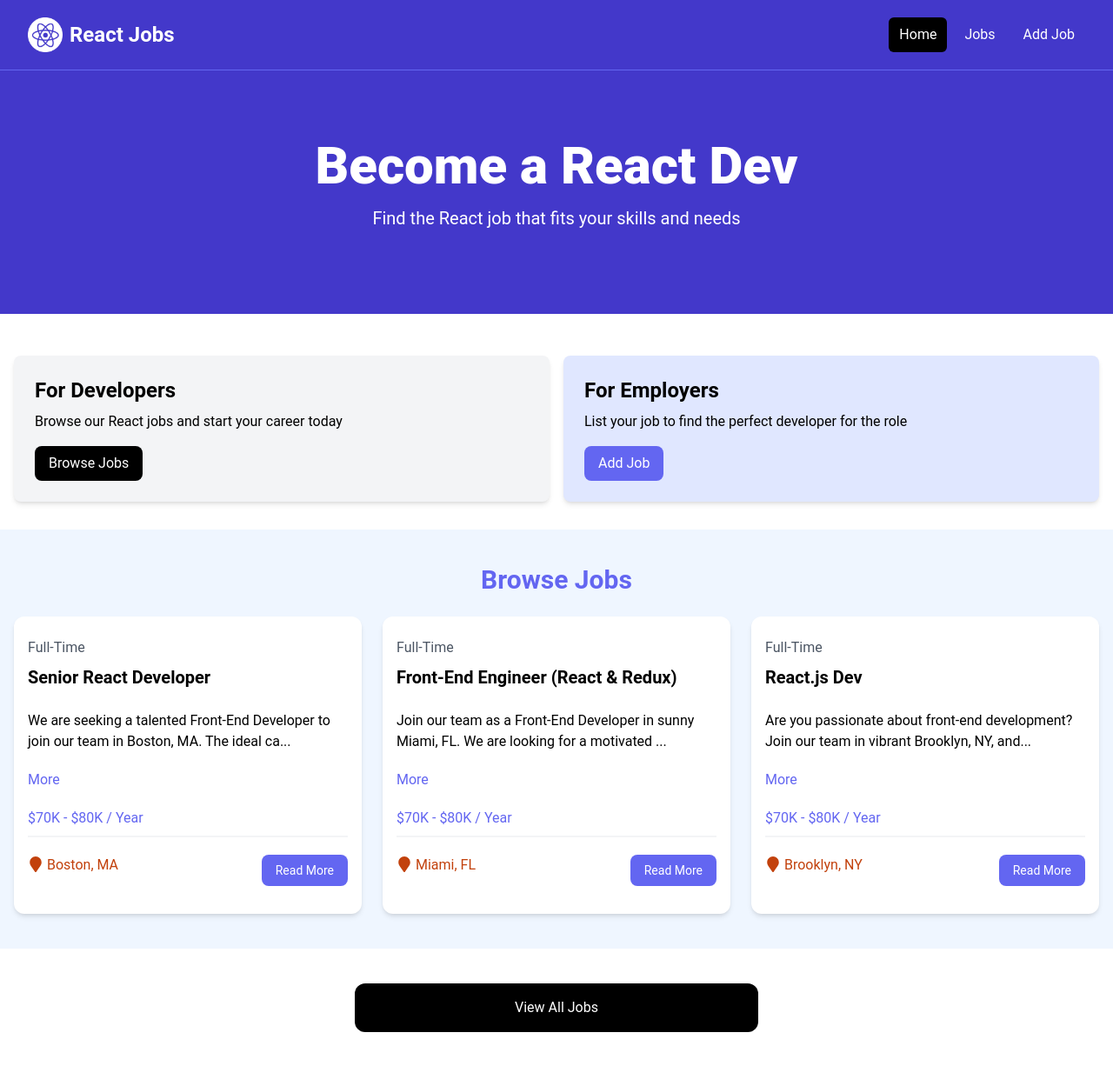
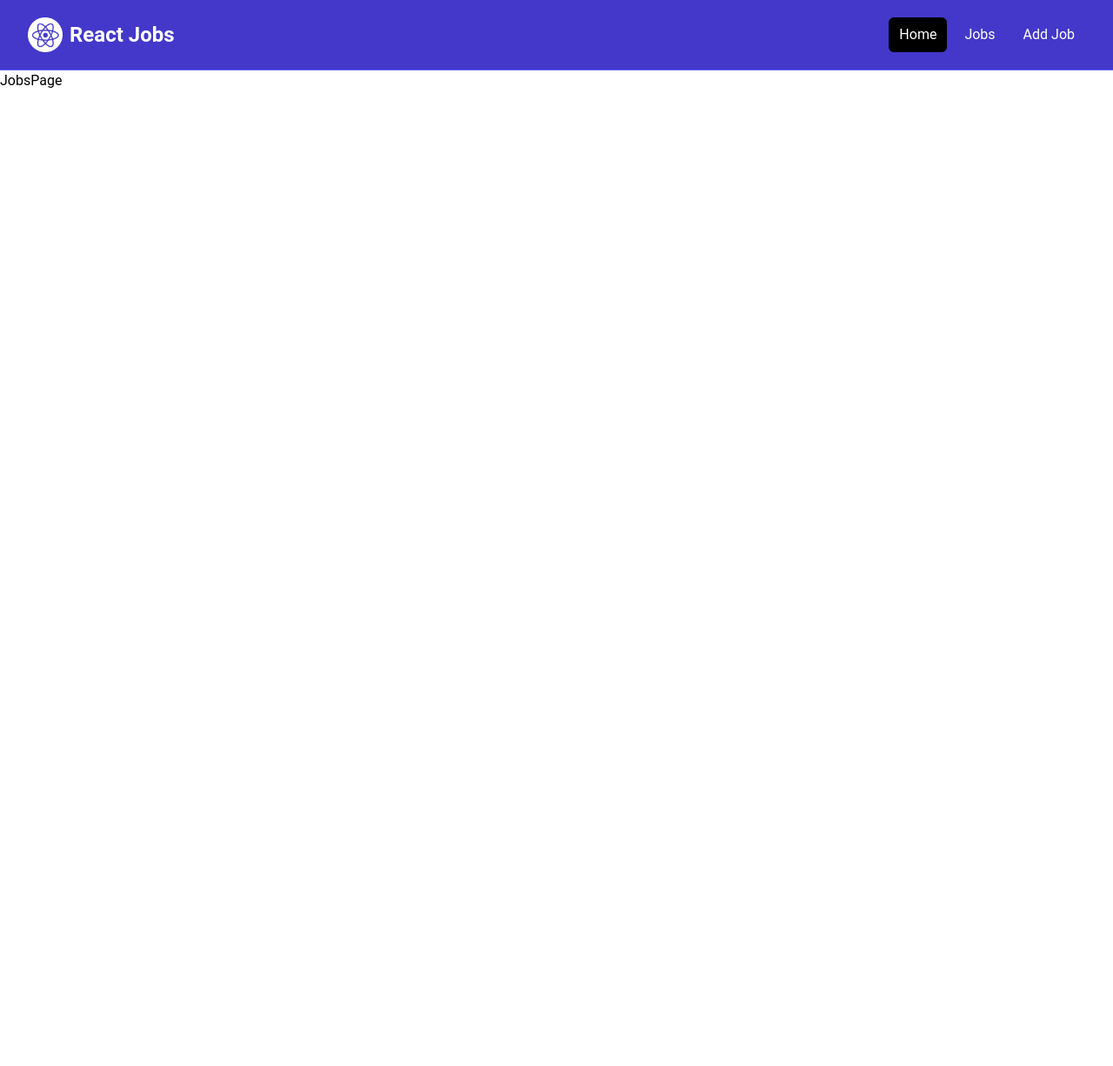
Before and after one commit to AAlWadeiah/react-job-board, a React (Vite) app: page /jobs in a window 1280 px wide. Shown: the whole page at 87% size. After the commit the page ends 800 px from the top, so only its background shows below. Built offline with nearby package versions, Linux system fonts and the light colour scheme.

Commit message:
Create MainLayout with navbar and added Links to all components

```diff
--- a/package.json
+++ b/package.json
@@ -12,7 +12,8 @@
   "dependencies": {
     "react": "^18.3.1",
     "react-dom": "^18.3.1",
-    "react-icons": "^5.2.1"
+    "react-icons": "^5.2.1",
+    "react-router-dom": "^6.24.0"
   },
   "devDependencies": {
     "@types/react": "^18.3.3",
--- a/src/App.jsx
+++ b/src/App.jsx
@@ -1,19 +1,23 @@
-import Navbar from "./components/Navbar"
-import Hero from "./components/Hero"
-import HomeCards from "./components/HomeCards"
-import JobListings from "./components/JobListings"
-import ViewAllJobs from "./components/ViewAllJobs"
+import { Route, createBrowserRouter, createRoutesFromElements, RouterProvider} from "react-router-dom"
+import MainLayout from "./layouts/MainLayout"
+import HomePage from "./pages/HomePage"
+import JobsPage from "./pages/JobsPage"
+
+// Workflow: create a new page in 'src/pages/' then add that page to the route here in App.jsx
+
+const router = createBrowserRouter(
+    createRoutesFromElements(
+      <Route path="/" element={<MainLayout />} >
+        <Route index element={<HomePage />}/>
+        <Route path="/jobs" element={<JobsPage />} />
+      </Route>
+  )
+)
 
 const App = () => {
   return (
-    <>
-    <Navbar />
-    <Hero/>
-    <HomeCards />
-    <JobListings />
-    <ViewAllJobs />
-    </>
-  )
+  <RouterProvider router={router}/>
+)
 }
 
 export default App
--- a/src/components/HomeCards.jsx
+++ b/src/components/HomeCards.jsx
@@ -1,4 +1,6 @@
 import Card from "./Card"
+import { Link } from 'react-router-dom'
+
 
 const HomeCards = () => {
   return (
@@ -10,24 +12,24 @@ const HomeCards = () => {
             <p className="mt-2 mb-4">
               Browse our React jobs and start your career today
             </p>
-            <a
-              href="/jobs.html"
+            <Link
+              to="/jobs.html"
               className="inline-block bg-black text-white rounded-lg px-4 py-2 hover:bg-gray-700"
             >
               Browse Jobs
-            </a>
+            </Link>
           </Card>
           <Card bg="bg-indigo-100">
           <h2 className="text-2xl font-bold">For Employers</h2>
             <p className="mt-2 mb-4">
               List your job to find the perfect developer for the role
             </p>
-            <a
-              href="/add-job.html"
+            <Link
+              to="/add-job.html"
               className="inline-block bg-indigo-500 text-white rounded-lg px-4 py-2 hover:bg-indigo-600"
             >
               Add Job
-            </a>
+            </Link>
           </Card>
         </div>
       </div>
--- a/src/components/JobListing.jsx
+++ b/src/components/JobListing.jsx
@@ -1,7 +1,10 @@
 import { useState } from "react"
 import { FaMapMarker } from "react-icons/fa";
+import { Link } from 'react-router-dom'
+
 
 const JobListing = ( {job} ) => {
+  // State for job description
   const [showFullDescription, setShowFullDescription] = useState(false);
 
   let description = job.description
@@ -21,7 +24,7 @@ const JobListing = ( {job} ) => {
         <div className="mb-5">
           {description}
         </div>
-
+        {/* Need to create a function that points to the state changing function, otherwise setShowFullDescription would execute without a user click */}
         <button onClick={ () => setShowFullDescription((prevState) => !prevState) } className="text-indigo-500 mb-5 hover:text-indigo-600">
           { showFullDescription ? 'Less' : 'More' }
         </button>
@@ -35,12 +38,12 @@ const JobListing = ( {job} ) => {
             <FaMapMarker className="inline text-lg mb-1 mr-1" />
             {job.location}
           </div>
-          <a
-            href={`/job/${job.id}`}
+          <Link
+            to={`/job/${job.id}`}
             className="h-[36px] bg-indigo-500 hover:bg-indigo-600 text-white px-4 py-2 rounded-lg text-center text-sm"
           >
             Read More
-          </a>
+          </Link>
         </div>
       </div>
     </div>
--- a/src/components/Navbar.jsx
+++ b/src/components/Navbar.jsx
@@ -1,3 +1,4 @@
+import { Link } from 'react-router-dom'
 import logo from '../assets/images/logo.png'
 
 const Navbar = () => {
@@ -8,7 +9,7 @@ const Navbar = () => {
           <div
             className="flex flex-1 items-center justify-center md:items-stretch md:justify-start"
           >
-            <a className="flex flex-shrink-0 items-center mr-4" href="/index.html">
+            <Link className="flex flex-shrink-0 items-center mr-4" to="/">
               <img
                 className="h-10 w-auto"
                 src={ logo }
@@ -17,23 +18,23 @@ const Navbar = () => {
               <span className="hidden md:block text-white text-2xl font-bold ml-2"
                 >React Jobs</span
               >
-            </a>
+            </Link>
             <div className="md:ml-auto">
               <div className="flex space-x-2">
-                <a
-                  href="/index.html"
+                <Link
+                  to="/"
                   className="text-white bg-black hover:bg-gray-900 hover:text-white rounded-md px-3 py-2"
-                  >Home</a
+                  >Home
+                  </Link>
+                <Link
+                  to="/jobs"
+                  className="text-white hover:bg-gray-900 hover:text-white rounded-md px-3 py-2"
+                  >Jobs</Link
                 >
-                <a
-                  href="/jobs.html"
+                <Link
+                  to="/add-job"
                   className="text-white hover:bg-gray-900 hover:text-white rounded-md px-3 py-2"
-                  >Jobs</a
-                >
-                <a
-                  href="/add-job.html"
-                  className="text-white hover:bg-gray-900 hover:text-white rounded-md px-3 py-2"
-                  >Add Job</a
+                  >Add Job</Link
                 >
               </div>
             </div>
--- a/src/components/ViewAllJobs.jsx
+++ b/src/components/ViewAllJobs.jsx
@@ -1,10 +1,12 @@
+import { Link } from 'react-router-dom'
+
 const ViewAllJobs = () => {
   return (
     <section className="m-auto max-w-lg my-10 px-6">
-      <a
-        href="/jobs"
+      <Link
+        to="/jobs"
         className="block bg-black text-white text-center py-4 px-6 rounded-xl hover:bg-gray-700"
-        >View All Jobs</a
+        >View All Jobs</Link
       >
     </section>
   )
--- /dev/null
+++ b/src/layouts/MainLayout.jsx
@@ -0,0 +1,13 @@
+import { Outlet } from 'react-router-dom'
+import Navbar from '../components/Navbar'
+
+const MainLayout = () => {
+  return (
+    <>
+        <Navbar />
+        <Outlet />
+    </>
+  )
+}
+
+export default MainLayout
--- /dev/null
+++ b/src/pages/HomePage.jsx
@@ -0,0 +1,17 @@
+import Hero from "../components/Hero"
+import HomeCards from "../components/HomeCards"
+import JobListings from "../components/JobListings"
+import ViewAllJobs from "../components/ViewAllJobs"
+
+const HomePage = () => {
+  return (
+    <>
+     <Hero />
+     <HomeCards />
+     <JobListings />
+     <ViewAllJobs />
+    </>
+  )
+}
+
+export default HomePage
--- /dev/null
+++ b/src/pages/JobsPage.jsx
@@ -0,0 +1,7 @@
+const JobsPage = () => {
+  return (
+    <div>JobsPage</div>
+  )
+}
+
+export default JobsPage
```
Also changed, not shown: 1 other file (tests, documents, lock files or other folders).
